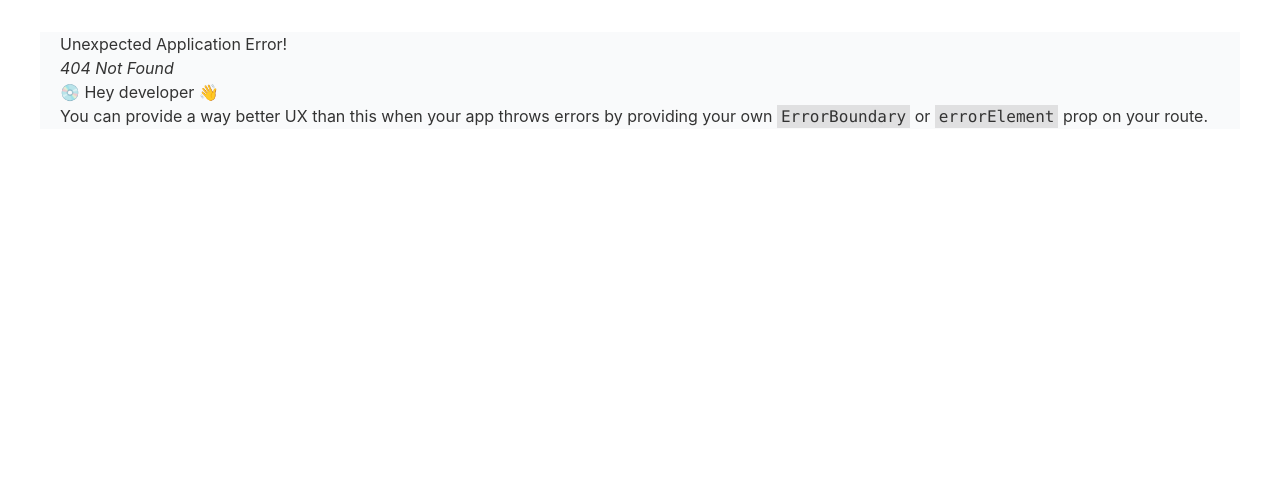
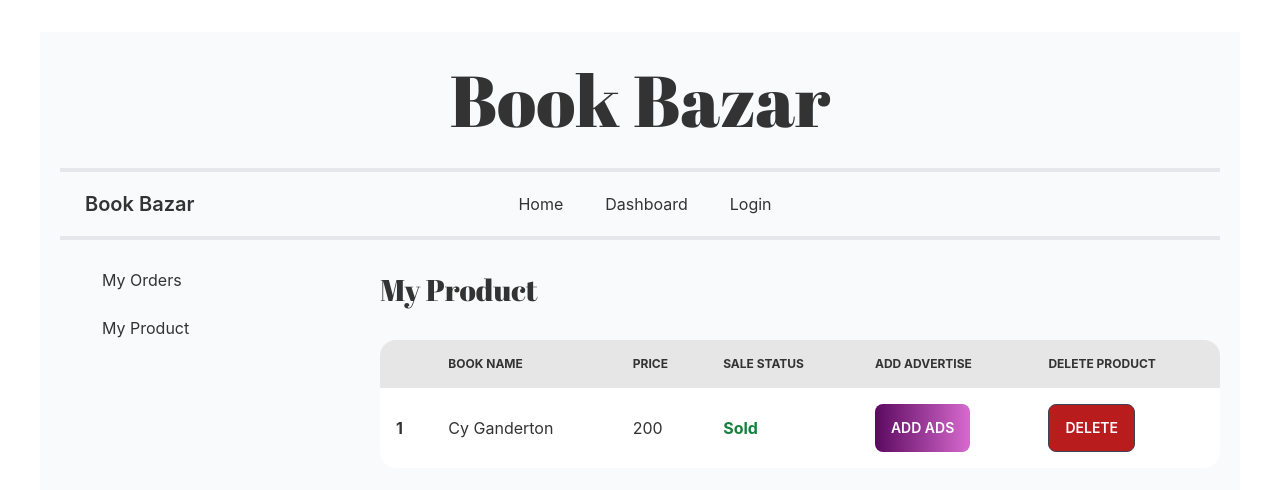
Before and after one commit to moutosi-raka/book-bazar, a React (Create React App) app: page /dashboard/myproduct in a window 1280 px wide. Before the commit this address had no page. Shown: the top 490 px of the page. Built offline with nearby package versions, Linux system fonts and the light colour scheme.

Commit message:
added my product page

```diff
--- a/src/Layout/DashboardLayout.js
+++ b/src/Layout/DashboardLayout.js
@@ -1,5 +1,5 @@
 import React from 'react';
-import { Outlet } from 'react-router-dom';
+import { Link, Outlet } from 'react-router-dom';
 import Navbar from '../pages/Shared/Navbar/Navbar';
 
 const DashboardLayout = () => {
@@ -14,8 +14,8 @@ const DashboardLayout = () => {
                 <div className="drawer-side ">
                     <label htmlFor="dashboard-drawer" className="drawer-overlay"></label>
                     <ul className="menu p-4 w-80 bg-base-100 lg:bg-gray-50 text-base-content">
-                        <li><a>Sidebar Item 1</a></li>
-                        <li><a>Sidebar Item 2</a></li>
+                        <li><Link to='/dashboard/myorder'>My Orders</Link></li>
+                        <li><Link to='/dashboard/myproduct'>My Product</Link></li>
                     </ul>
 
                 </div>
--- /dev/null
+++ b/src/pages/Dashboard/MyOder/MyOrder.js
@@ -0,0 +1,32 @@
+import React from 'react';
+
+const MyOrder = () => {
+    return (
+        <div>
+            <h1 className='text-3xl f-family-abril fw  my-8'>My Oders</h1>
+
+            <div className="overflow-x-auto">
+                <table className="table w-full">
+                    <thead>
+                        <tr>
+                            <th></th>
+                            <th>Book Name</th>
+                            <th>Price</th>
+                            <th>Order Date</th>
+                        </tr>
+                    </thead>
+                    <tbody>
+                        <tr>
+                            <th>1</th>
+                            <td>Cy Ganderton</td>
+                            <td>Quality Control Specialist</td>
+                            <td>Blue</td>
+                        </tr>
+                    </tbody>
+                </table>
+            </div>
+        </div>
+    );
+};
+
+export default MyOrder;
--- /dev/null
+++ b/src/pages/Dashboard/MyProduct/MyProduct.js
@@ -0,0 +1,36 @@
+import React from 'react';
+import PrimaryButtom from '../../../Components/PrimaryButton/PrimaryButtom';
+
+const MyProduct = () => {
+    return (
+        <div>
+            <h1 className='text-3xl f-family-abril fw  my-8'>My Product</h1>
+            <div className="overflow-x-auto">
+                <table className="table w-full">
+                    <thead>
+                        <tr>
+                            <th></th>
+                            <th>Book Name</th>
+                            <th>Price</th>
+                            <th>Sale Status</th>
+                            <th>Add Advertise</th>
+                            <th>Delete product</th>
+                        </tr>
+                    </thead>
+                    <tbody>
+                        <tr>
+                            <th>1</th>
+                            <td>Cy Ganderton</td>
+                            <td>200</td>
+                            <td><span className='text-green-700 font-bold'>Sold</span></td>
+                            <td><PrimaryButtom>Add Ads</PrimaryButtom></td>
+                            <td><button className='btn bg-red-700 text-white'>Delete</button></td>
+                        </tr>
+                    </tbody>
+                </table>
+            </div>
+        </div>
+    );
+};
+
+export default MyProduct;
--- a/src/pages/Shared/Navbar/Navbar.css
+++ b/src/pages/Shared/Navbar/Navbar.css
@@ -3,5 +3,5 @@
 }
 .menu li a:hover{
 /* border-radius: 8px!important; */
-background-color: aqua;
+background-color: rgb(182, 178, 178);
 }
--- a/src/pages/Shared/Navbar/Navbar.js
+++ b/src/pages/Shared/Navbar/Navbar.js
@@ -5,7 +5,7 @@ import './Navbar.css'
 const Navbar = () => {
   const menuItems = <>
   <li><Link to='/'>Home</Link></li>
-  <li><Link to='/categories'>Category</Link></li>
+  <li><Link to='/dashboard'>Dashboard</Link></li>
   <li><Link to='/login'>Login</Link></li>
   </>
   return (
```
Also changed, not shown: src/Routes/Router/Router.js (+8 -1 lines).
